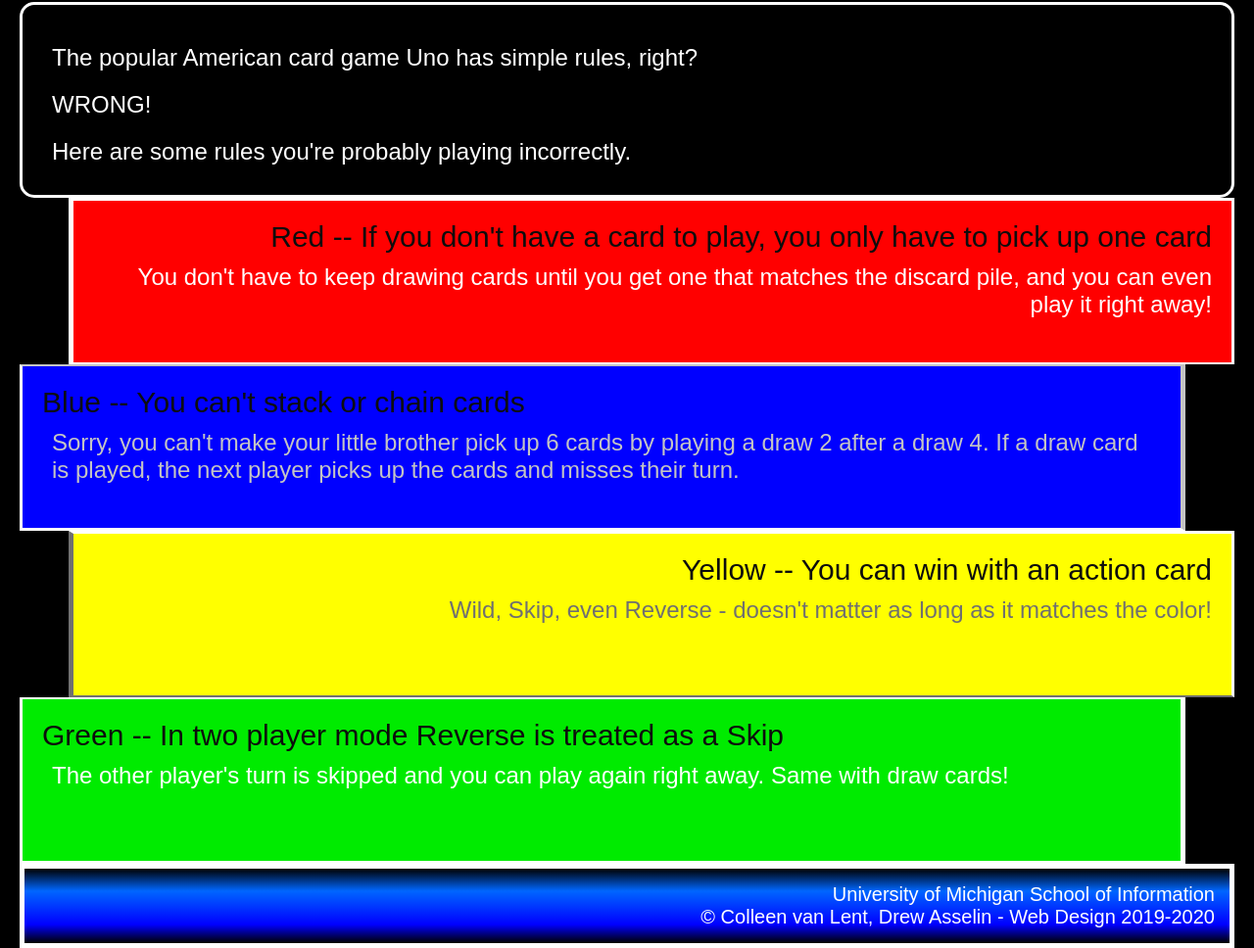
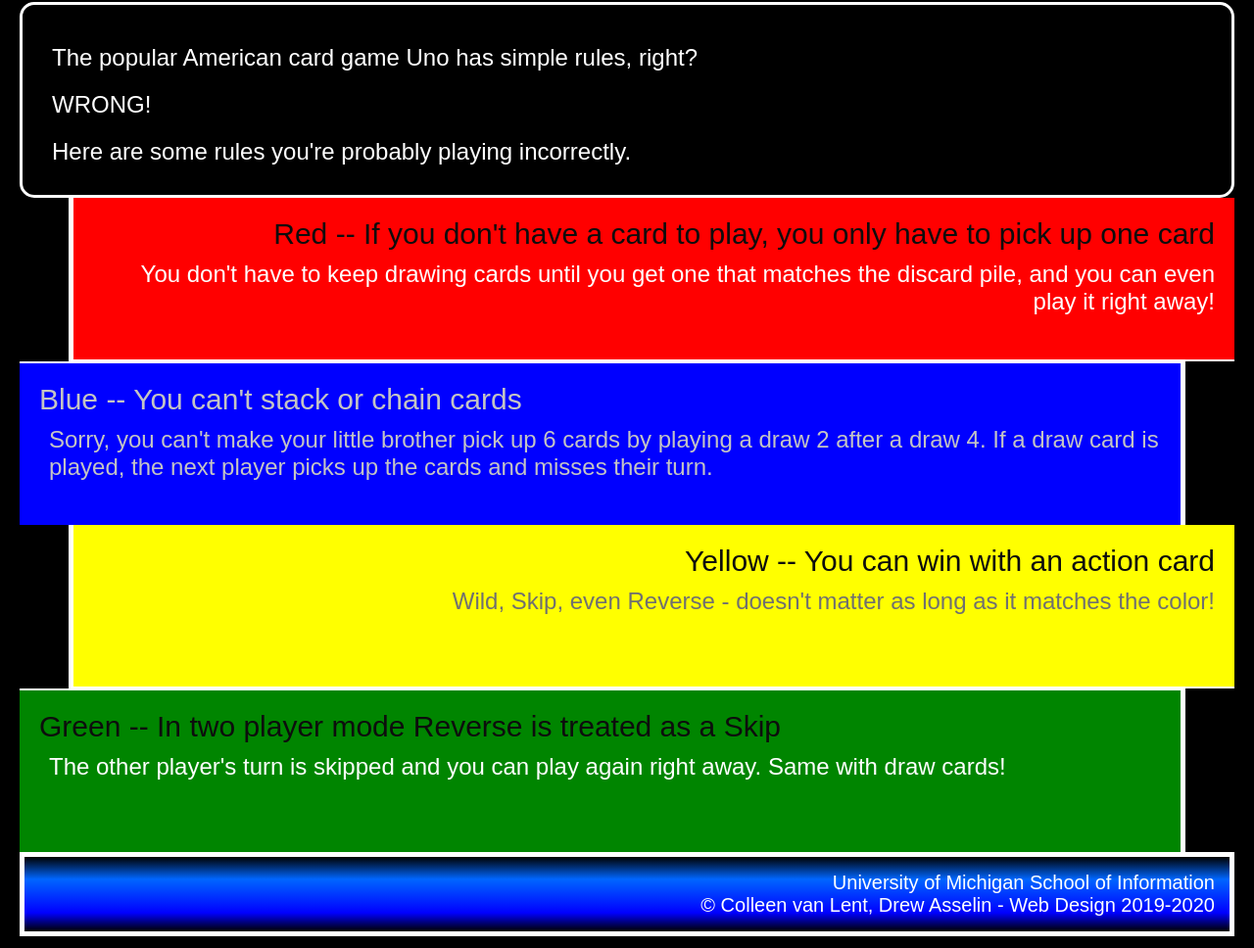
Before and after one commit to ManheZ/hw2-2024, a plain HTML site: page index.html in a window 1280 px wide. Shown: the part 332-1300 px from the top of the page at 98% size. Drawn offline with Linux system fonts and the light colour scheme.

Commit message:
Add files via upload

```diff
--- a/css/style.css
+++ b/css/style.css
@@ -29,7 +29,7 @@
 	display: block;
 }
 body {
-	font-family: Arial, Verdana, sans-serif;
+	font-family: Arial, Verdana;
 	background-color: #000000; /* Black background */
 	color: #FFFFFF; /* White font */
 	margin: 20px 20px 0; /* Margin of 20px on the top and sides, none on the bottom */
@@ -69,14 +69,27 @@
 	margin-left: 50px;
 	border-bottom: 2px solid;
 	border-left: 5px solid;
+	border-top-style: none;
+	border-right-style: none;
 }
 .blue {
 	background-color: #0000FF; /* Blue background */
 	text-align: left;
 	margin-right: 50px;
 	border-right: 5px solid;
+	border-left-style: none;
+	border-bottom-style: none;
 	border-top: 2px solid;
-	color: #C4C4C4; /* Fixing color contrast */
+}
+/* Blue div specific heading and paragraph styles */
+.blue h1,
+.blue h2,
+.blue h3,
+.blue h4,
+.blue h5,
+.blue h6,
+.blue p {
+  color: #C4C4C4; /* Light gray text color for better readability */
 }
 .yellow {
 	background-color: #FFFF00; /* Yellow background */
@@ -84,14 +97,20 @@
 	margin-left: 50px;
 	border-bottom: 2px solid;
 	border-left: 5px solid;
-	color: #707070; /* Fixing color contrast */
+	border-top-style: none;
+	border-right-style: none;
+}
+.yellow p {
+	color: #707070; /* Light gray text color for better readability */
 }
 .green {
-	background-color: #00EB00; /* Choose between #00EB00, #008500, #00D800 for green */
+	background-color: #008500; /* Choose between #00EB00, #008500, #00D800 for green */
 	text-align: left;
 	margin-right: 50px;
 	border-right: 5px solid;
 	border-top: 2px solid;
+	border-bottom-style: none;
+	border-left-style: none;
 }
 footer {
 	background: linear-gradient(0deg, #000000, #0000ff 25%, #0066ff 70%, #000000);
--- a/index.html
+++ b/index.html
@@ -4,6 +4,7 @@
   <meta charset="UTF-8">
   <meta name="viewport" content="width=device-width, initial-scale=1.0">
   <link rel="icon" type="image/x-icon" href="images/favicon.ico">
+  <link rel="stylesheet" href="css/html5reset.css">
   <link rel="stylesheet" href="css/style.css">
  <title>4 Uno Rules You're Playing Wrong</title>
 </head>
```
